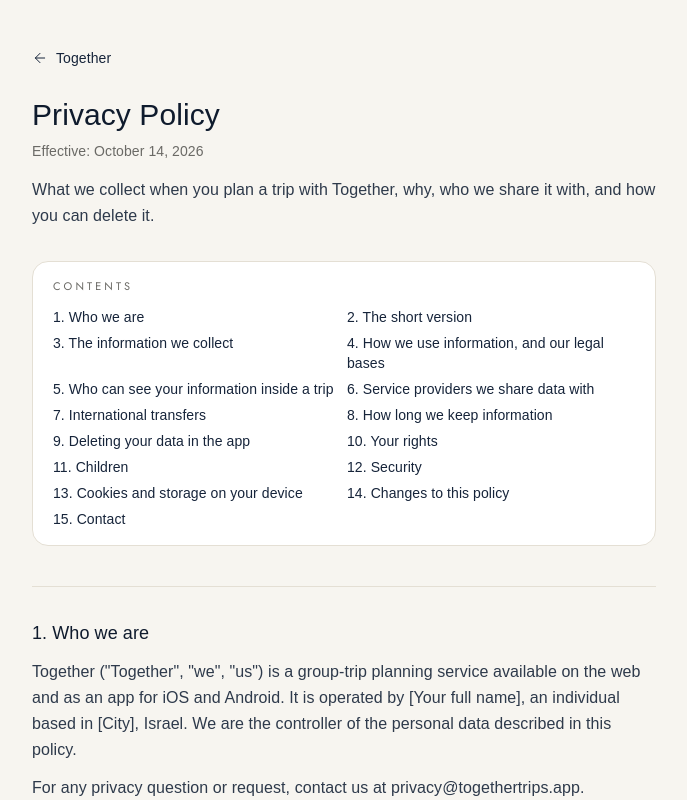
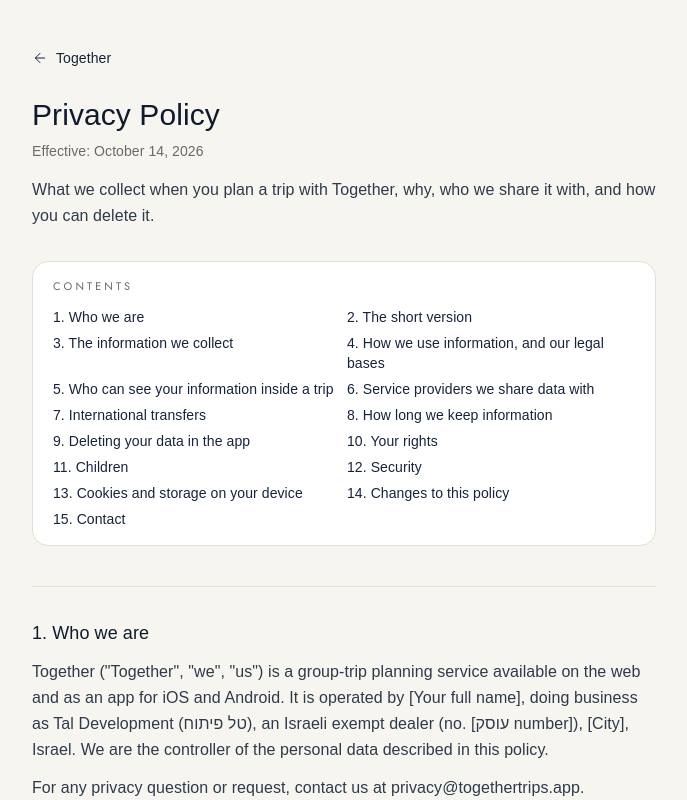
Before and after one commit to shulgirit/group-trips, a Next.js app: page /privacy in a window 1280 px wide. Shown: the top 800 px of the page, without its empty margins (296-983 px from the left). Built offline with nearby package versions, Linux system fonts and the light colour scheme; no server answers; a web font is replaced by a local one.

Commit message:
Legal pages: operator is a sole proprietor (עוסק פטור) trading as Tal Development
Co-Authored-By: Claude Opus 5.5 <noreply@anthropic.com>
Claude-Session: https://claude.ai/code/session_01BfB6sHQx64THU4A9M2J7Vk

```diff
--- a/src/legal/operator.ts
+++ b/src/legal/operator.ts
@@ -1,14 +1,17 @@
 /**
- * Who runs the service. Today: a private individual. When a company is
- * formed, switch `kind` to "company" and fill in its details — both
- * languages of the Privacy Policy and Terms update automatically.
- * Have both documents reviewed by a lawyer.
+ * Who runs the service. Today: a sole proprietor (עוסק פטור) trading as
+ * "טל פיתוח". An עוסק is not a separate legal entity — the owner is the
+ * operator. When a company (בע״מ) is formed, switch `kind` to "company"
+ * and fill in its details — both languages of the Privacy Policy and
+ * Terms update automatically. Have both documents reviewed by a lawyer.
  */
 export const OPERATOR: {
-  kind: "individual" | "company";
-  /** Full legal name — the person's name, or the registered company name */
+  kind: "individual" | "sole-proprietor" | "company";
+  /** Full legal name — the owner's name, or the registered company name */
   legalName: string;
-  /** Company number (company only) */
+  /** Trading name of a sole proprietor */
+  businessName: { en: string; he: string } | null;
+  /** Company number, or the עוסק number for a sole proprietor */
   registrationNumber: string | null;
   /** Individual: city and country. Company: registered address. */
   location: { en: string; he: string };
@@ -17,9 +20,10 @@ export const OPERATOR: {
   effectiveDate: { en: string; he: string };
   minimumAge: number;
 } = {
-  kind: "individual",
+  kind: "sole-proprietor",
   legalName: "[Your full name]",
-  registrationNumber: null,
+  businessName: { en: "Tal Development", he: "טל פיתוח" },
+  registrationNumber: "[עוסק number]",
   location: { en: "[City], Israel", he: "[עיר], ישראל" },
   privacyEmail: "privacy@togethertrips.app",
   supportEmail: "support@togethertrips.app",
@@ -38,6 +42,12 @@ export function operatorIdentity(locale: "en" | "he"): string {
       : "";
     return `${O.legalName}${reg}, ${O.location[locale]}`;
   }
+  if (O.kind === "sole-proprietor" && O.businessName) {
+    const no = O.registrationNumber;
+    return locale === "en"
+      ? `${O.legalName}, doing business as ${O.businessName.en} (${O.businessName.he}), an Israeli exempt dealer${no ? ` (no. ${no})` : ""}, ${O.location.en}`
+      : `${O.legalName}, הפועל/ת בשם העסקי ״${O.businessName.he}״ (עוסק פטור${no ? ` מס׳ ${no}` : ""}), ${O.location.he}`;
+  }
   return locale === "en"
     ? `${O.legalName}, an individual based in ${O.location.en}`
     : `${O.legalName}, אדם פרטי, ${O.location.he}`;
```
